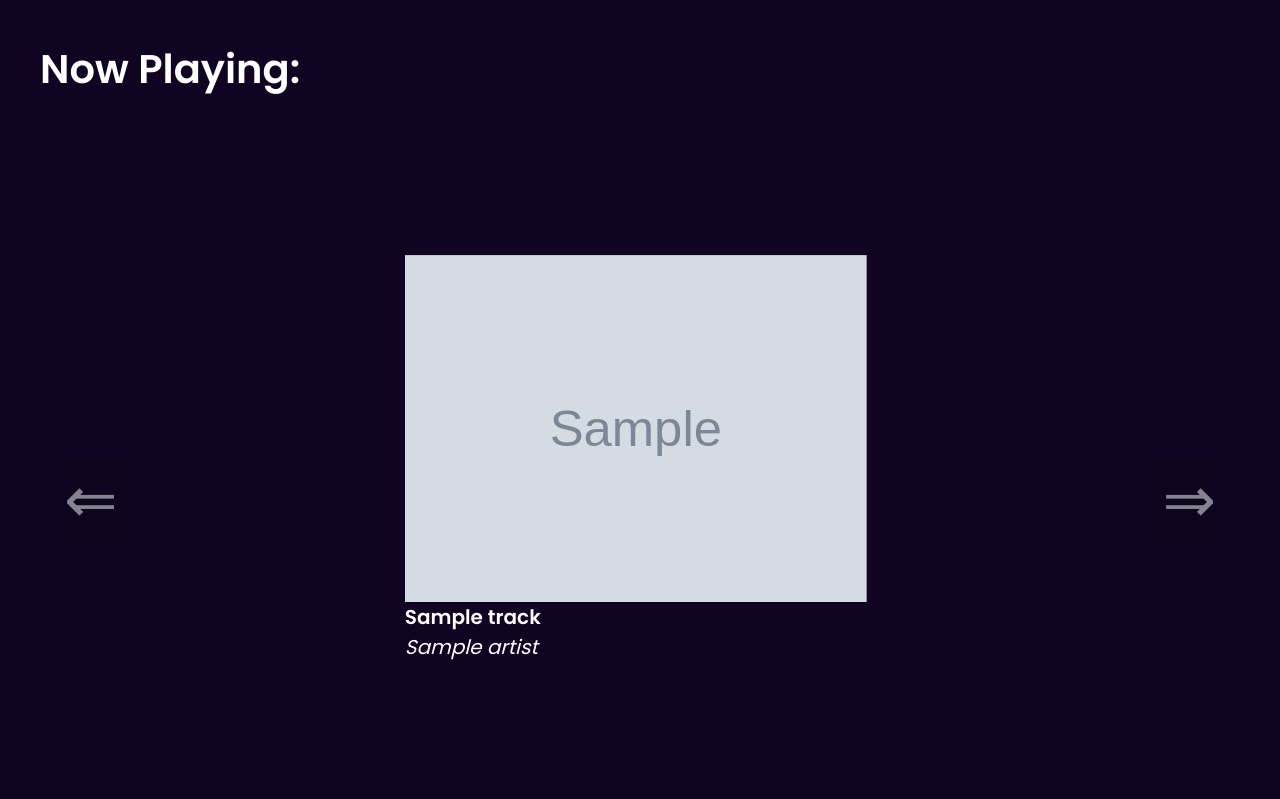
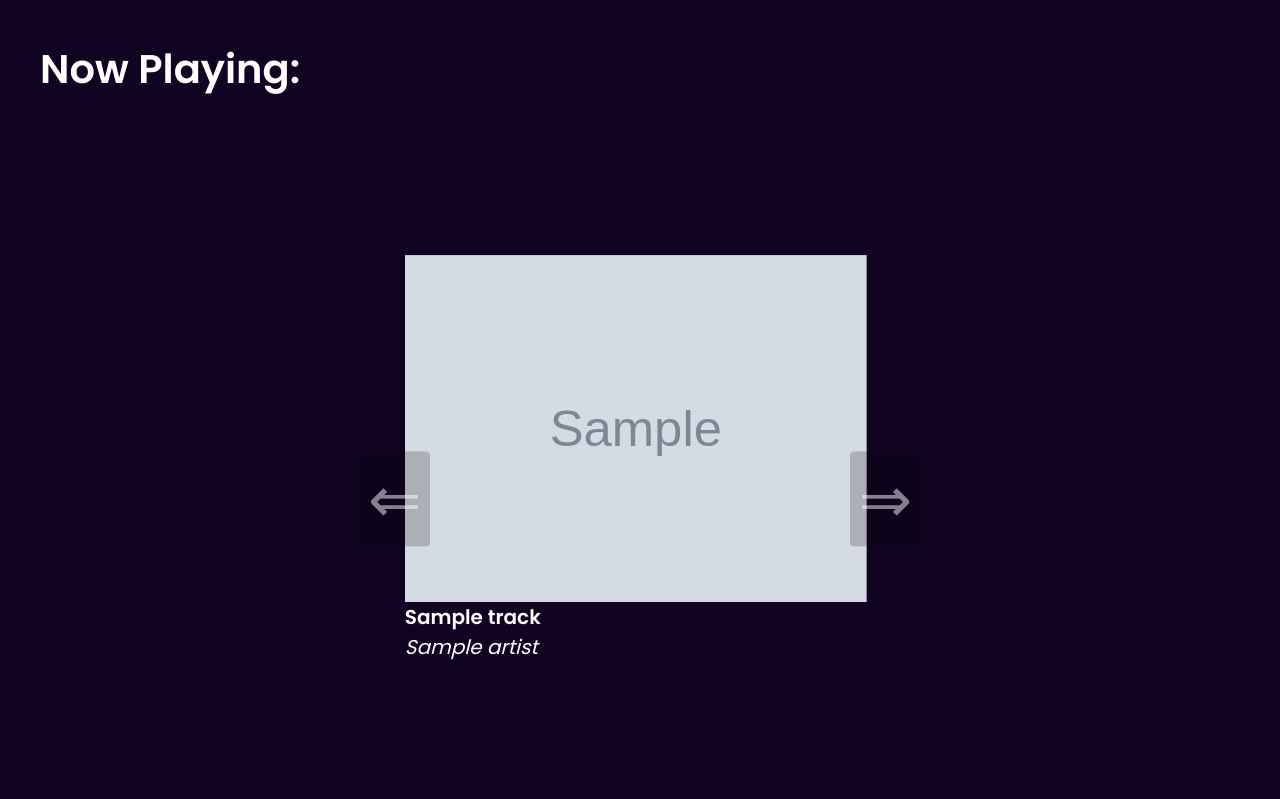
Before and after one commit to Gwon-Stephen/MoodMusic, a Flask app: template templates/results.html in a window 1280 px wide. Shown: the part 801-1600 px from the top of the page. Run offline with Flask 3, Linux system fonts and the light colour scheme; the template is opened without the code that fills it: most values are stand-ins (such as "Sample title", 1, 10 or a date in 2020); grey boxes marked "Sample" are stand-in pictures.

Commit message:
Frontend

```diff
--- a/static/results.css
+++ b/static/results.css
@@ -184,13 +184,13 @@
     cursor: pointer;
     border-radius: .25rem;
     padding: 0 .5rem;
-    background-color: rgba(0,0,0,.1);
+    background-color: rgba(0,0,0,.2);
   }
 
   .carousel-button:hover,
   .carousel-button:focus {
     color: white;
-    background-color: rgba(0,0,0,.2);
+    background-color: rgba(0,0,0,.4);
   }
 
   .carousel-button:focus {
@@ -198,11 +198,11 @@
   }
 
   .carousel-button.prev {
-    left: 1rem;
+    left: 20rem;
   }
 
   .carousel-button.next {
-    right: 1rem;
+    right: 20rem;
   }
 
   .login__button {
```
Also changed, not shown: static/capture.jpg.
